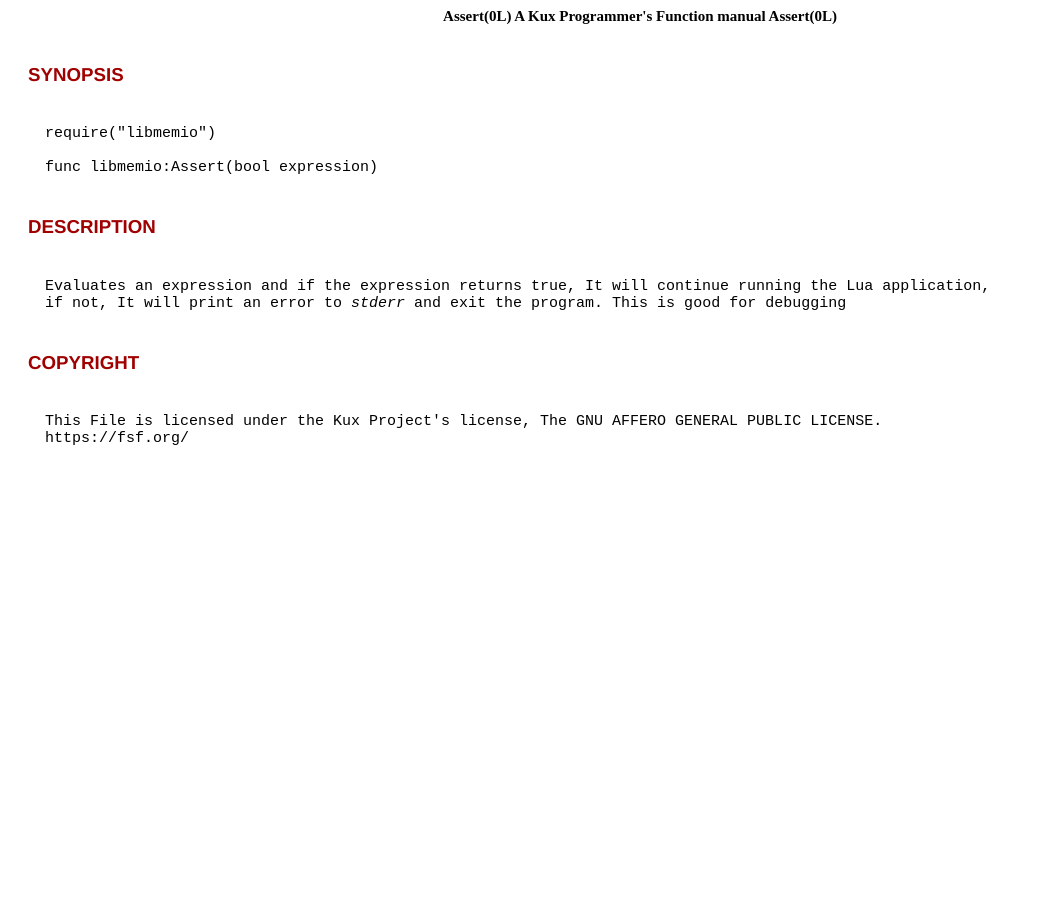
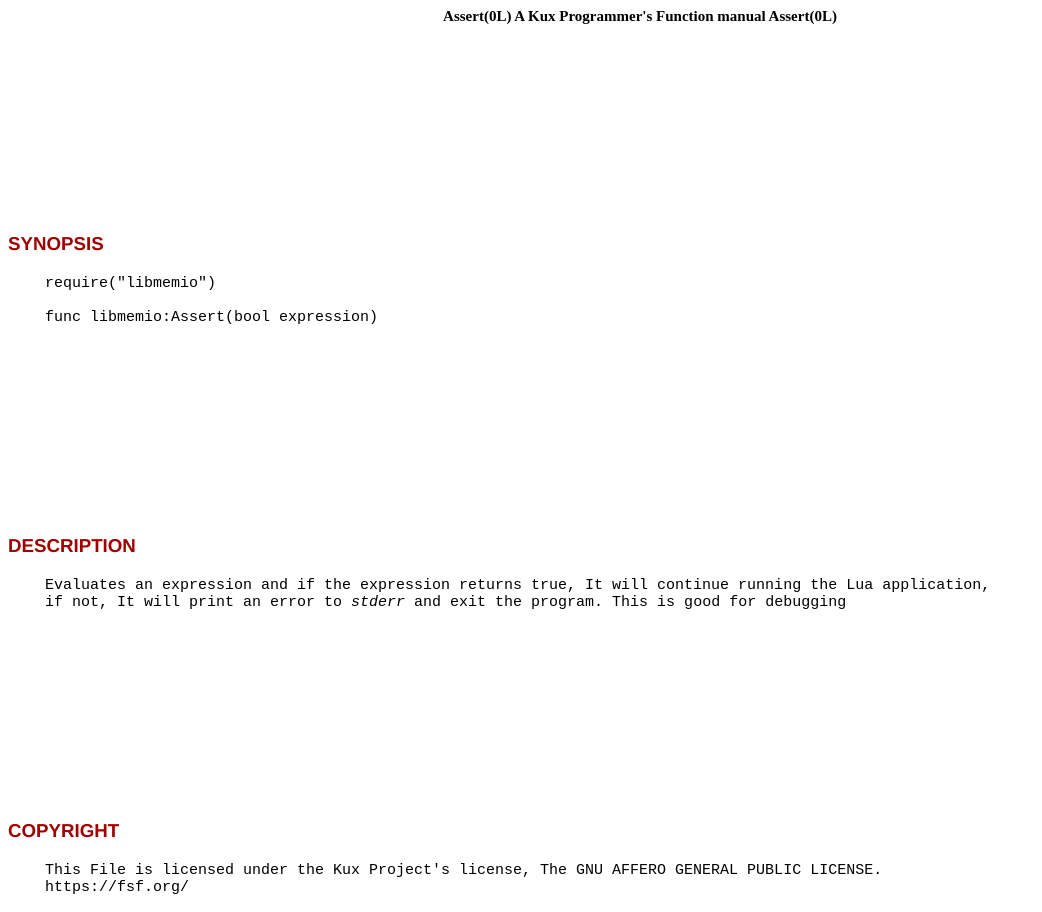
Before and after one commit to thekaigonzalez/Kux, a plain HTML site: page docs/head/functions/Assert.html in a window 1280 px wide. Shown: the whole page, without its empty margins (0-1042 px from the left). Before the commit the page ends 800 px from the top, so only its background shows below. Drawn offline with Linux system fonts and the light colour scheme.

Commit message:
Linux Man Pages

```diff
--- a/docs/styles/man.css
+++ b/docs/styles/man.css
@@ -1,6 +1,6 @@
 h3 {
     color: #A00000;font-family:'helvetica',sans-serif;
-    padding: 20px;
+    padding-top: 15%;
 }
 
 pre{
--- a/docs/styles/manf.css
+++ b/docs/styles/manf.css
@@ -1,6 +1,6 @@
 h3 {
     color: #A00000;font-family:'helvetica', sans-serif;
-    padding: 15px;
+    padding-top: 15%;
 }
 
 pre{
```
